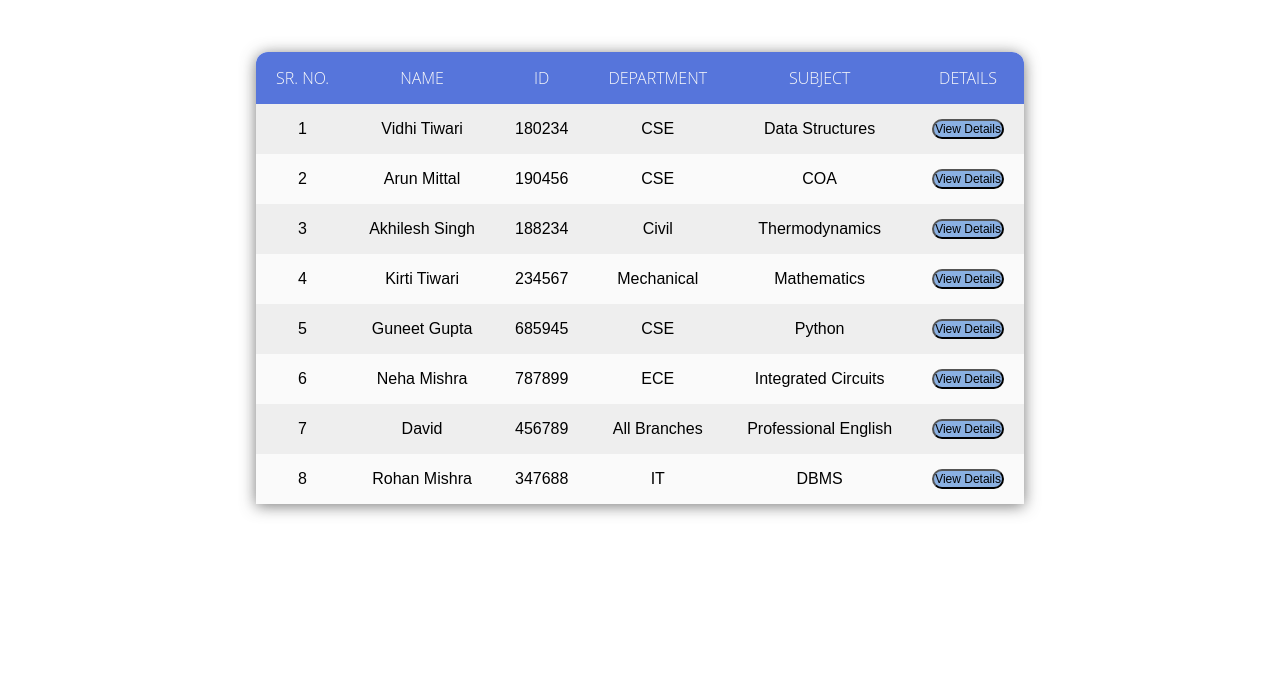
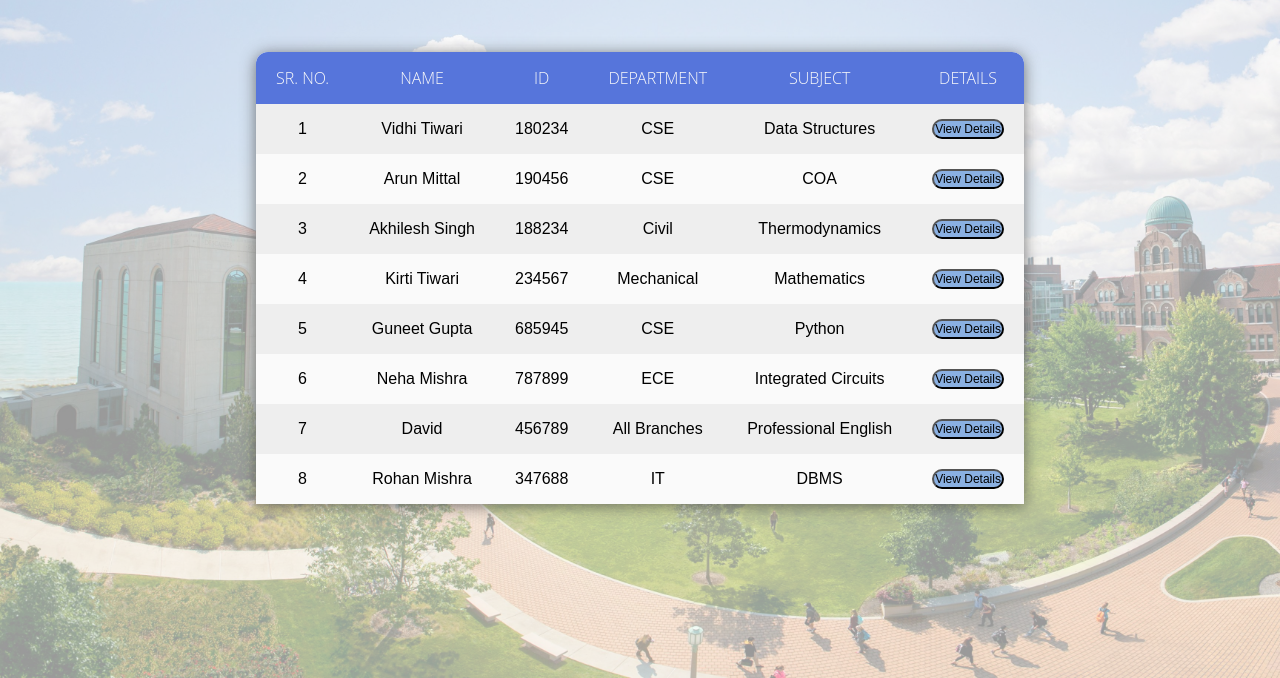
Before and after one commit to shru-ti-rai/FacultyInfo, a plain HTML site: page index.html in a window 1280 px wide. Shown: the part 122-800 px from the top of the page. Drawn offline with Linux system fonts and the light colour scheme; the site is published under a folder, as on GitHub Pages, so addresses that start at the root find nothing.

Commit message:
Update style.css

```diff
--- a/style.css
+++ b/style.css
@@ -25,7 +25,7 @@ h2{
  bottom: 0;
  right: 0;
  z-index: 1;
- background-image: url('/img/collegebackground.jpg');
+ background-image: url('img/collegebackground.jpg');
  background-size: cover;
  background-repeat: no repeat;
  opacity: .4 ;
```
